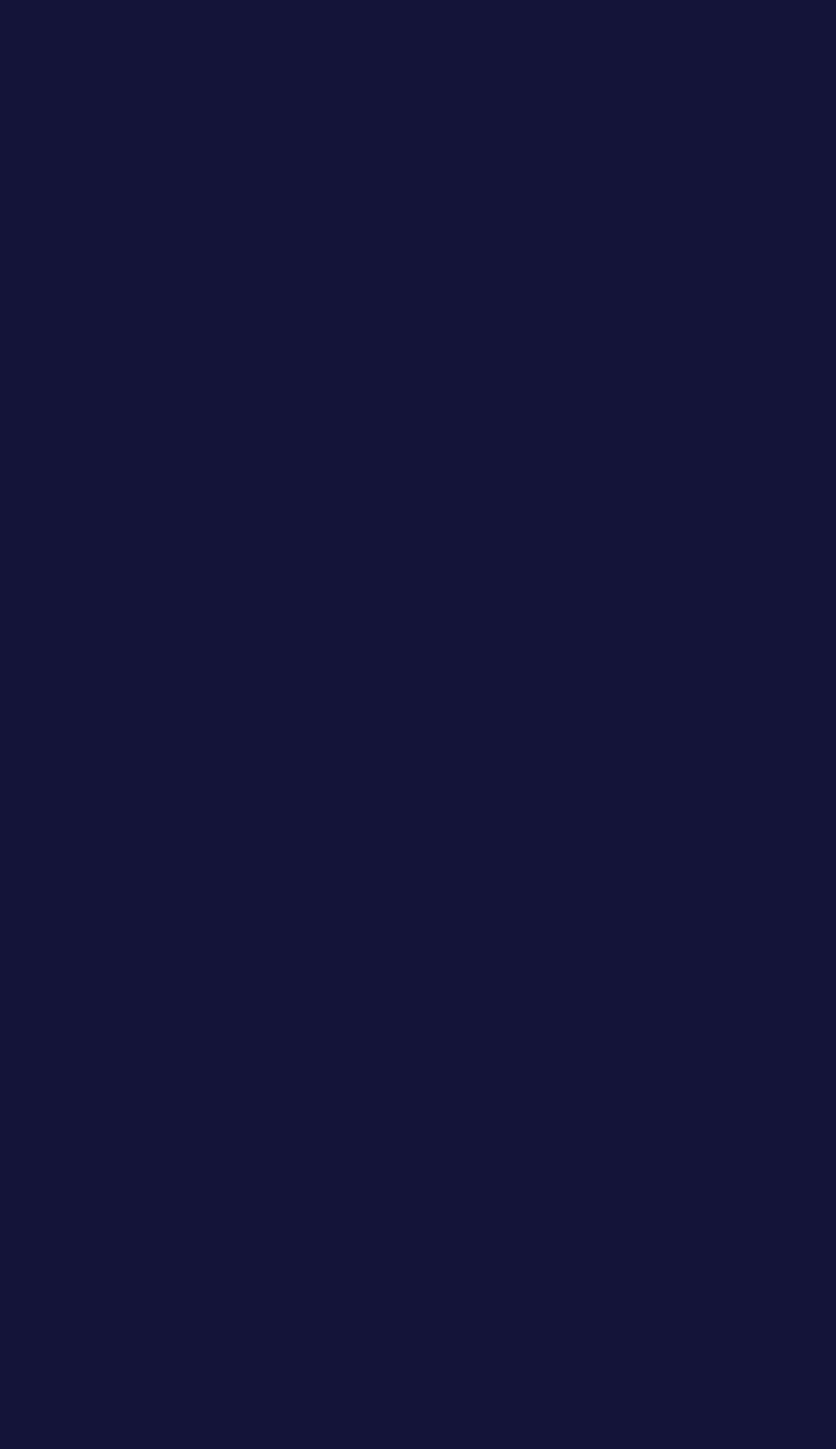
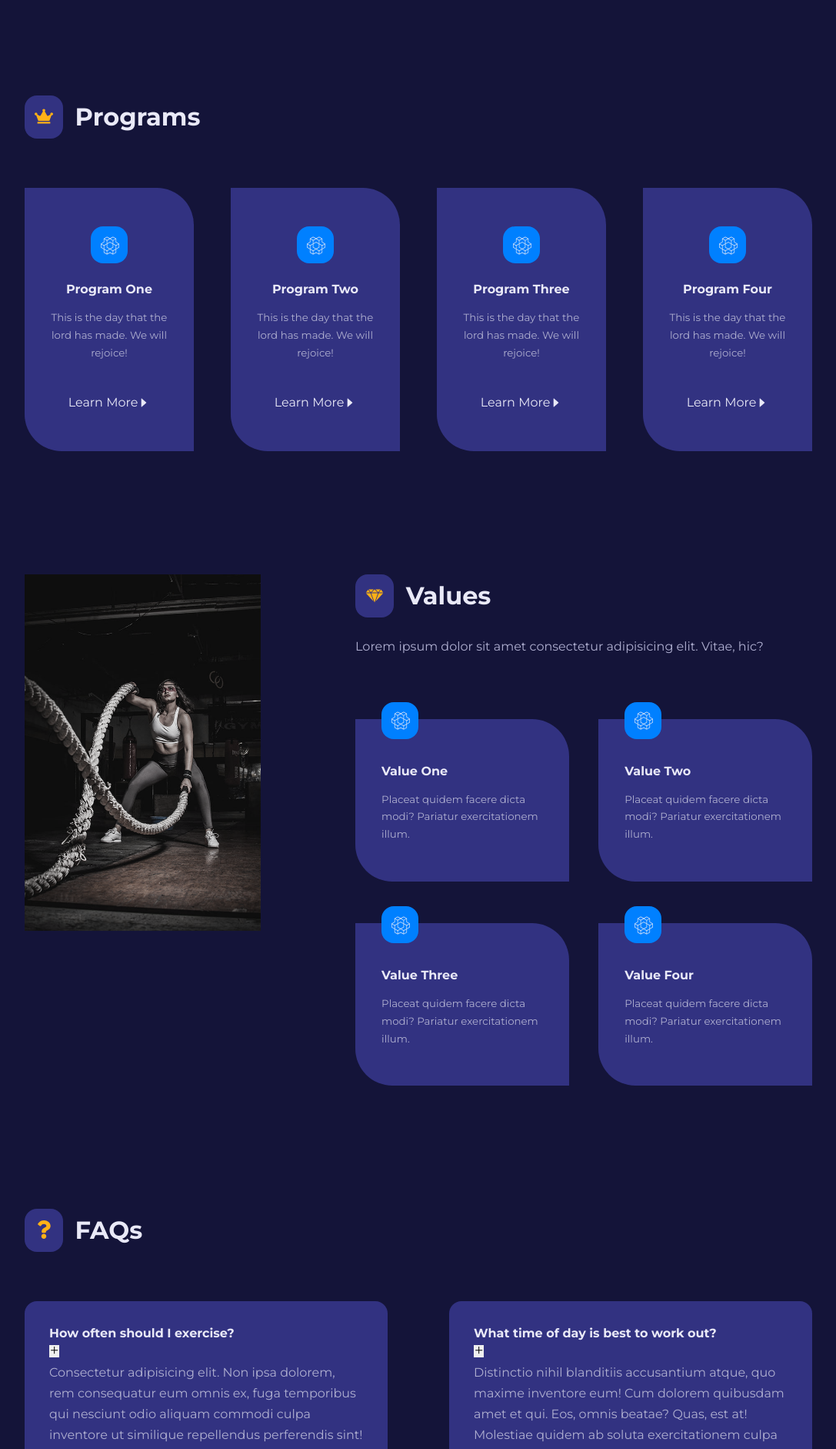
Before and after one commit to DaiNS150594/Portfolio-Router, a React (Create React App) app: page / in a window 1280 px wide. Shown: the part 740-2622 px from the top of the page at 77% size, without its empty margins (96-1183 px from the left). Before the commit the page ends 848 px from the top, so only its background shows below. Built offline with nearby package versions, Linux system fonts and the light colour scheme.

Commit message:
Update to FAQ html

```diff
--- /dev/null
+++ b/src/UI/Card.jsx
@@ -0,0 +1,11 @@
+
+
+const Card = ({className, children}) => {
+  return (
+    <article className={`card ${className}`}>
+      {children}
+    </article>
+  )
+}
+
+export default Card
--- /dev/null
+++ b/src/components/FAQ.jsx
@@ -0,0 +1,18 @@
+import {AiOutlinePlus} from 'react-icons/ai'
+import {AiOutlineMinus} from 'react-icons/ai'
+
+const FAQ = ({question, answer}) => {
+  return (
+    <article className="faq">
+      <div>
+        <h4>{question}</h4>
+        <button className="faq__icon">
+          <AiOutlinePlus />
+        </button>
+      </div>
+      <p>{answer}</p>
+    </article>
+  )
+}
+
+export default FAQ
--- /dev/null
+++ b/src/components/FAQs.jsx
@@ -0,0 +1,23 @@
+import SectionHead from './SectionHead'
+import {FaQuestion} from 'react-icons/fa'
+import {faqs} from '../data'
+import FAQ from './FAQ'
+
+const FAQs = () => {
+  return (
+    <section className='faqs'>
+      <div className="container faqs__container">
+        <SectionHead icon={<FaQuestion/>} title="FAQs" />
+        <div className="faqs__wrapper">
+          {
+            faqs.map(({id, question, answer}) => {
+              return <FAQ key={id} question={question} answer={answer}/>
+            })
+          }
+        </div>
+      </div>
+    </section>
+  )
+}
+
+export default FAQs
--- /dev/null
+++ b/src/components/Programs.jsx
@@ -0,0 +1,34 @@
+import {FaCrown} from 'react-icons/fa'
+import SectionHead from './SectionHead'
+import Card from '../UI/Card'
+import {programs} from '../data'
+import {Link} from 'react-router-dom'
+import {AiFillCaretRight} from 'react-icons/ai'
+
+const Programs = () => {
+  return (
+    <section className="programs">
+      <div className="container programs__container">
+        <SectionHead icon={<FaCrown />} title="Programs"/>
+
+        <div className="programs__wrapper">
+        {
+          programs.map(({id, icon, title, info, path}) => {
+            return (
+              <Card className="programs__program" key={id}>
+                <span>{icon}</span>
+                <h4>{title}</h4>
+                <small>{info}</small>
+                <Link to={path} classNamebtn sm>Learn More <AiFillCaretRight /></Link>
+              </Card>
+            )
+          })
+        }
+        </div>
+      </div>
+
+    </section>
+  )
+}
+
+export default Programs
--- /dev/null
+++ b/src/components/SectionHead.jsx
@@ -0,0 +1,12 @@
+
+
+const SectionHead = ({icon, title, className}) => {
+  return (
+    <div className={`section__head ${className}`}>
+      <span>{icon}</span>
+      <h2>{title}</h2>
+    </div>
+  )
+}
+
+export default SectionHead
--- /dev/null
+++ b/src/components/Values.jsx
@@ -0,0 +1,38 @@
+import Image from '../images/values.jpg'
+import SectionHead from './SectionHead'
+import {GiCutDiamond} from 'react-icons/gi'
+import {values} from '../data'
+import Card from '../UI/Card'
+
+const Values = () => {
+  return (
+    <section className="values">
+      <div className="container values__container">
+        <div className="values__left">
+          <div className="values__image">
+            <img src={Image} alt="img" />
+          </div>
+        </div>
+        <div className="values__right">
+          <SectionHead icon={<GiCutDiamond/>} title="Values" />
+          <p>
+            Lorem ipsum dolor sit amet consectetur adipisicing elit. Vitae, hic?
+          </p>
+          <div className="values__wrapper">
+            {
+              values.map(({id, icon, title, desc}) => {
+                return <Card key={id} className="values__value">
+                  <span>{icon}</span>
+                  <h4>{title}</h4>
+                  <small>{desc}</small>
+                </Card>
+              })
+            }
+          </div>
+        </div>
+      </div>
+    </section>
+  )
+}
+
+export default Values
--- a/src/components/animation-menu.css
+++ b/src/components/animation-menu.css
@@ -167,3 +167,13 @@
     transform: rotate(0);
   }
 }
+
+@keyframes loop {
+  from {
+    transform: translateY(-1.5rem);
+  }
+
+  to {
+    transform: translateY(1.5rem);
+  }
+}
--- a/src/index.css
+++ b/src/index.css
@@ -35,7 +35,7 @@ body {
   font-family: 'Montserrat', sans-serif;
   color: var(--color-gray-200);
   line-height: 1.7;
-  overflow: hidden;
+  overflow-x: hidden;
   background: var(--color-gray-600);
 }
 
@@ -97,3 +97,64 @@ img {
 .btn.sm:hover {
   background: var(--color-gray-100);
 }
+
+section {
+  margin-top: 10rem;
+}
+
+.section__head {
+  display: flex;
+  align-items: center;
+  gap: 1rem;
+}
+
+.section__head span {
+  background: var(--color-gray-500);
+  padding: 0.8rem;
+  border-radius: 1rem;
+  color: var(--color-secondary);
+  font-size: 1.5rem;
+  max-height: 3.5rem;
+  line-height: 1.5;
+}
+
+.card {
+  background: var(--color-gray-500);
+  border: 2px solid transparent;
+  text-align: center;
+  padding: 3rem 2rem;
+  border-radius: 0 3rem 0 3rem;
+  transition: var(--transition);
+}
+
+.card:hover {
+  background: transparent;
+  border-color: var(--color-gray-400);
+  cursor: default;
+}
+
+.card span {
+  width: 3rem;
+  height: 3rem;
+  background: var(--color-primary);
+  color: var(--color-gray-100);
+  font-size: 1.5rem;
+  padding: 0.8rem;
+  display: grid;
+  place-items: center;
+  margin-bottom: 1.5rem;
+  margin-inline: auto;
+  border-radius: 1rem;
+  transition: var(--transition);
+}
+
+.card:hover span {
+  background: var(--color-secondary);
+  color: var(--color-gray-600);
+}
+
+.card small {
+  margin-top: 1rem;
+  display: block;
+  font-weight: 300;
+}
--- a/src/pages/home/Home.jsx
+++ b/src/pages/home/Home.jsx
@@ -1,10 +1,16 @@
 import Banner from '../../components/Banner'
+import Programs from '../../components/Programs'
+import Values from '../../components/Values'
+import FAQs from '../../components/FAQs'
 import './home.css'
 
 const Home = () => {
   return (
     <>
       <Banner />
+      <Programs />
+      <Values />
+      <FAQs />
     </>
   )
 }
--- a/src/pages/home/home.css
+++ b/src/pages/home/home.css
@@ -1,6 +1,6 @@
 .main__banner {
   width: 100vw;
-  height: 100vh;
+  height: calc(100vh - 3rem);
   display: grid;
   place-items: center;
   margin-top: 3rem;
@@ -42,9 +42,96 @@
   background: linear-gradient(75deg, var(--color-secondary), transparent);
   border-radius: 50%;
   position: absolute;
-  filter: blur(15px);
+  transition: var(--transition);
+  animation-duration: 2s;
+  animation-name: loop;
+  animation-iteration-count: infinite;
+  animation-direction: alternate;
 }
 
 .main__banner-image {
   position: relative;
 }
+
+.main__banner-right:hover .main__banner-circle {
+  filter: blur(15px);
+}
+
+
+/* ============ PROGRAMS ============ */
+.programs {
+  margin-top: 4rem;
+}
+
+.programs__wrapper {
+  display: grid;
+  grid-template-columns: repeat(4, 1fr);
+  gap: 3rem;
+  margin-top: 4rem;
+}
+
+.programs__program a {
+  margin-top: 2.5rem;
+  display: flex;
+  align-items: center;
+  justify-content: center;
+}
+
+.programs__program:hover a {
+  background: var(--color-secondary);
+  color: var(--color-gray-600);
+}
+
+/* ============ VALUES ============ */
+.values__container {
+  display: grid;
+  grid-template-columns: 30% 58%;
+  gap: 12%;
+}
+
+.values__image {
+  filter: saturate(0.25);
+  transition: var(--transition);
+}
+
+.values__image:hover {
+  filter: saturate(1);
+}
+
+.values__right > p {
+  margin: 1.5rem 0 5rem;
+}
+
+.values__wrapper {
+  display: grid;
+  grid-template-columns: 1fr 1fr;
+  gap: 3.4rem 2.4rem;
+}
+
+.card.values__value {
+  padding-top: 3.5rem;
+  text-align: left;
+  position: relative;
+}
+
+.card.values__value span {
+  position: absolute;
+  top: -1.5rem;
+}
+
+
+/* ============ FAQs ============ */
+.faqs__wrapper {
+  margin-top: 4rem;
+  display: grid;
+  grid-template-columns: 1fr 1fr;
+  gap: 1.5rem 5rem;
+  align-items: flex-start;
+}
+
+.faq {
+  background: var(--color-gray-500);
+  padding: 2rem;
+  border-radius: 1rem;
+
+}
```
